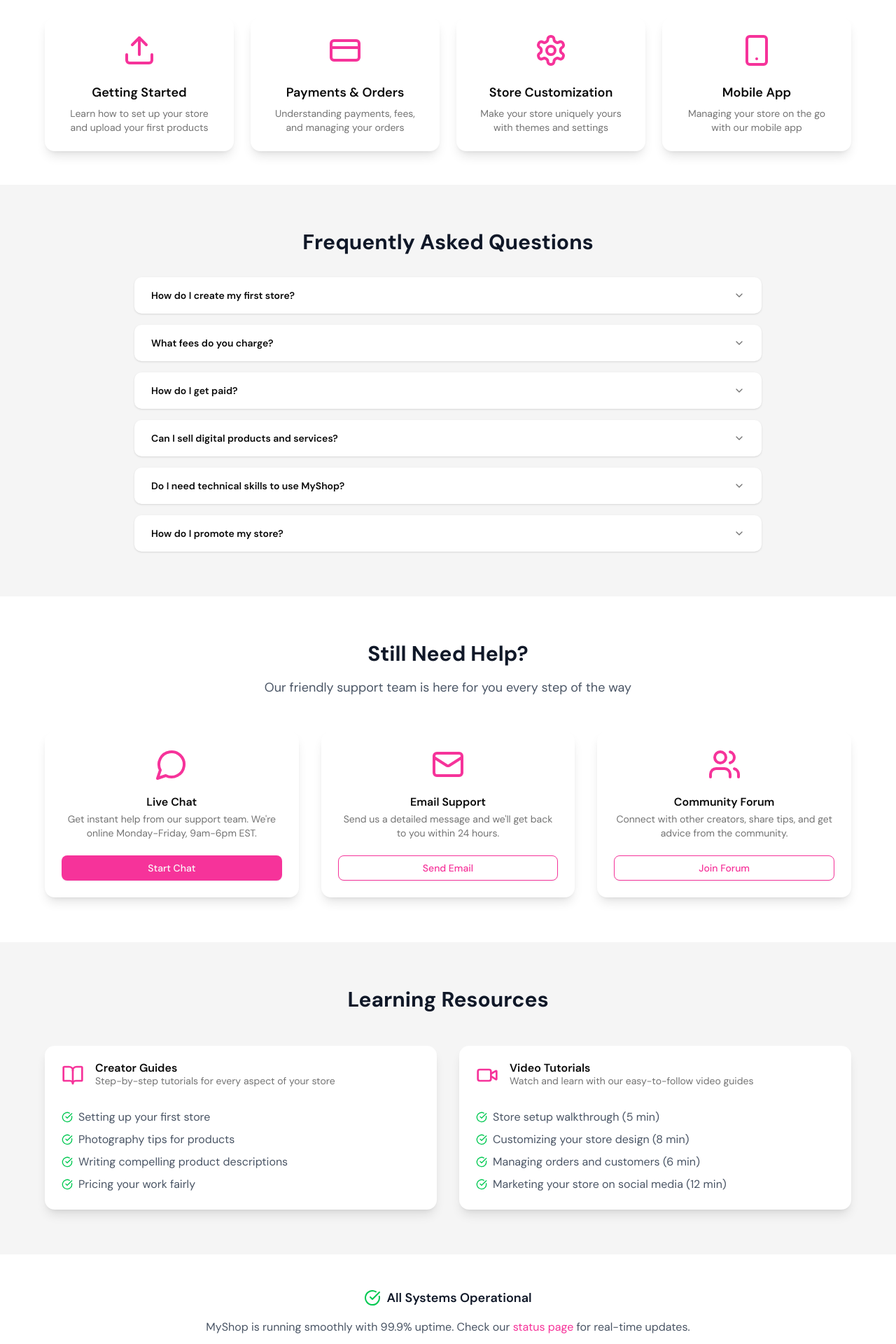
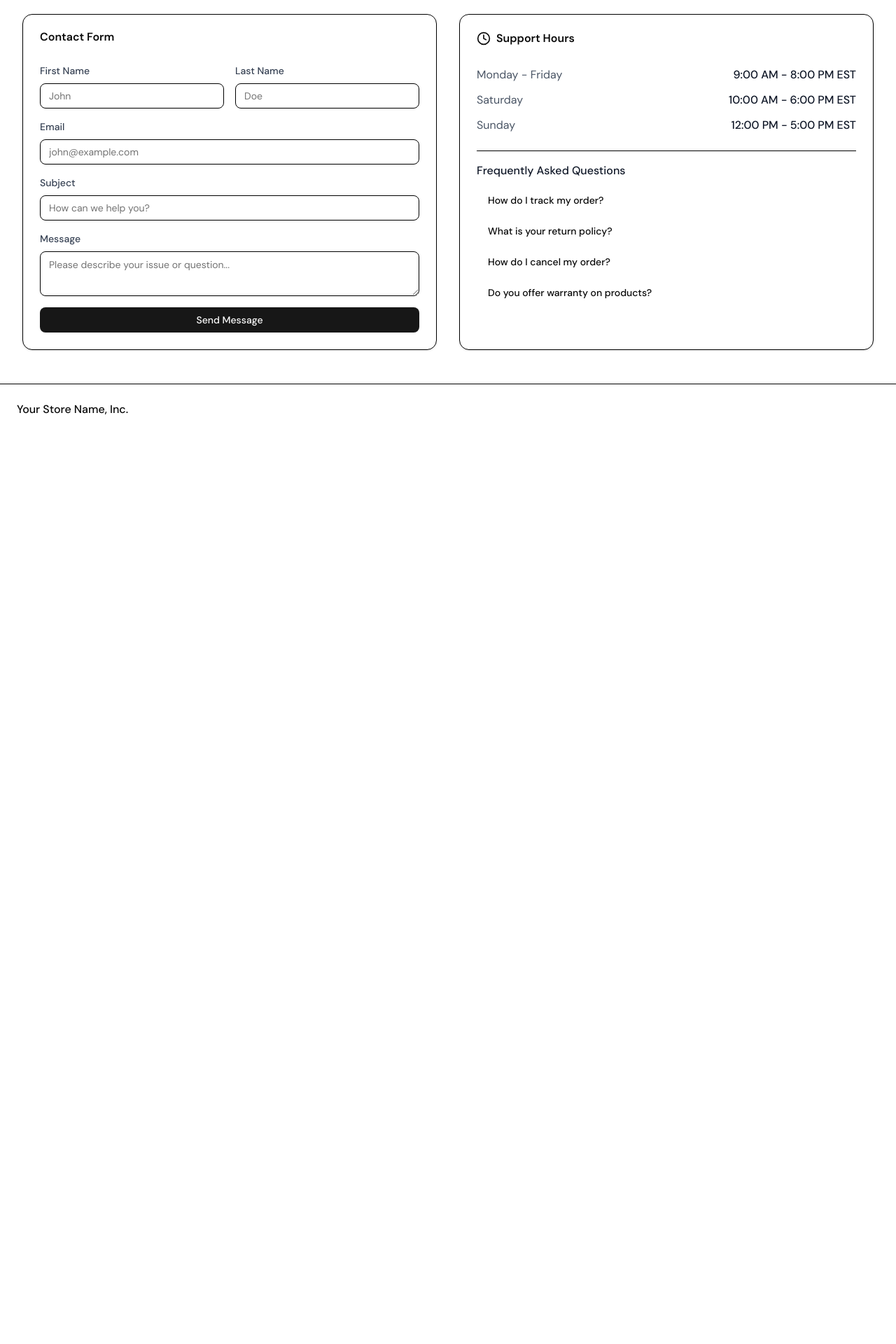
Before and after one commit to ZohaibManzoor00/full-stack-temp-t3-with-clerk, a Next.js app: page /contact in a window 1280 px wide. Shown: the part 560-2480 px from the top of the page at 70% size. After the commit the page ends 1181 px from the top, so only its background shows below. Built offline with nearby package versions, Linux system fonts and the light colour scheme.

Commit message:
suppor page update

```diff
--- a/src/app/(SEO Pages)/contact/page.tsx
+++ b/src/app/(SEO Pages)/contact/page.tsx
@@ -1,379 +1,148 @@
-import Link from "next/link";
 
-import { Button } from "@/components/ui/button";
-import {
-  Card,
-  CardDescription,
-  CardHeader,
-  CardTitle,
-  CardContent,
-} from "@/components/ui/card";
-import { Input } from "@/components/ui/input";
-import { Badge } from "@/components/ui/badge";
-import {
-  Accordion,
-  AccordionContent,
-  AccordionItem,
-  AccordionTrigger,
-} from "@/components/ui/accordion";
-import {
-  Search,
-  MessageCircle,
-  Mail,
-  BookOpen,
-  Users,
-  Video,
-  Upload,
-  CreditCard,
-  Settings,
-  Smartphone,
-  CheckCircle,
-} from "lucide-react";
+import { Card, CardContent, CardHeader, CardTitle } from "@/components/ui/card"
+import { Button } from "@/components/ui/button"
+import { Input } from "@/components/ui/input"
+import { Textarea } from "@/components/ui/textarea"
+import { MessageCircle, Phone, Mail, Clock } from "lucide-react"
 
 export default function SupportPage() {
   return (
-    <div className="min-h-screen bg-secondary">
-      {/* Hero Section */}
-      <section className="py-16 px-4 sm:px-6 lg:px-8">
-        <div className="max-w-4xl mx-auto text-center">
-          <Badge variant="secondary" className="mb-4">
-            Help & Support
-          </Badge>
-          <h1 className="text-4xl md:text-5xl font-bold text-gray-900 mb-6">
-            {`We're Here to Help You Succeed`}
-          </h1>
-          <p className="text-xl text-gray-600 mb-8 max-w-2xl mx-auto">
-            {`Whether you're just getting started or looking to grow your store,
-            our support team and community are here to guide you every step of
-            the way.`}
-          </p>
-
-          {/* Search Bar */}
-          <div className="relative max-w-2xl mx-auto">
-            <Search className="absolute left-4 top-1/2 transform -translate-y-1/2 text-gray-400 h-5 w-5" />
-            <Input
-              placeholder="Search for help articles, tutorials, or common questions..."
-              className="pl-12 py-4 text-lg border-2 border-gray-200 focus:border-pink-500"
-            />
-          </div>
-        </div>
-      </section>
-
-      {/* Quick Help Cards */}
-      <section className="py-12 px-4 sm:px-6 lg:px-8 bg-white">
-        <div className="max-w-6xl mx-auto">
-          <h2 className="text-2xl font-bold text-gray-900 mb-8 text-center">
-            Popular Help Topics
-          </h2>
-          <div className="grid md:grid-cols-2 lg:grid-cols-4 gap-6">
-            <Card className="border-0 shadow-lg hover:shadow-xl transition-shadow cursor-pointer">
-              <CardHeader className="text-center">
-                <Upload className="h-12 w-12 text-pink-500 mx-auto mb-4" />
-                <CardTitle className="text-lg">Getting Started</CardTitle>
-                <CardDescription>
-                  Learn how to set up your store and upload your first products
-                </CardDescription>
-              </CardHeader>
-            </Card>
-
-            <Card className="border-0 shadow-lg hover:shadow-xl transition-shadow cursor-pointer">
-              <CardHeader className="text-center">
-                <CreditCard className="h-12 w-12 text-pink-500 mx-auto mb-4" />
-                <CardTitle className="text-lg">Payments & Orders</CardTitle>
-                <CardDescription>
-                  Understanding payments, fees, and managing your orders
-                </CardDescription>
-              </CardHeader>
-            </Card>
-
-            <Card className="border-0 shadow-lg hover:shadow-xl transition-shadow cursor-pointer">
-              <CardHeader className="text-center">
-                <Settings className="h-12 w-12 text-pink-500 mx-auto mb-4" />
-                <CardTitle className="text-lg">Store Customization</CardTitle>
-                <CardDescription>
-                  Make your store uniquely yours with themes and settings
-                </CardDescription>
-              </CardHeader>
-            </Card>
-
-            <Card className="border-0 shadow-lg hover:shadow-xl transition-shadow cursor-pointer">
-              <CardHeader className="text-center">
-                <Smartphone className="h-12 w-12 text-pink-500 mx-auto mb-4" />
-                <CardTitle className="text-lg">Mobile App</CardTitle>
-                <CardDescription>
-                  Managing your store on the go with our mobile app
-                </CardDescription>
-              </CardHeader>
-            </Card>
-          </div>
-        </div>
-      </section>
-
-      {/* FAQ Section */}
-      <section className="py-16 px-4 sm:px-6 lg:px-8">
-        <div className="max-w-4xl mx-auto">
-          <h2 className="text-3xl font-bold text-gray-900 mb-8 text-center">
-            Frequently Asked Questions
-          </h2>
-
-          <Accordion type="single" collapsible className="space-y-4">
-            <AccordionItem
-              value="item-1"
-              className="bg-white rounded-lg shadow-sm border-0"
-            >
-              <AccordionTrigger className="px-6 py-4 text-left font-semibold">
-                How do I create my first store?
-              </AccordionTrigger>
-              <AccordionContent className="px-6 pb-4 text-gray-600">
-                {`Creating your store is super easy! Just sign up for a free
-                account, choose a beautiful template that matches your style,
-                and start adding your products. Our step-by-step guide will walk
-                you through everything, and you can have your store live in
-                under 30 minutes.`}
-              </AccordionContent>
-            </AccordionItem>
-
-            <AccordionItem
-              value="item-2"
-              className="bg-white rounded-lg shadow-sm border-0"
-            >
-              <AccordionTrigger className="px-6 py-4 text-left font-semibold">
-                What fees do you charge?
-              </AccordionTrigger>
-              <AccordionContent className="px-6 pb-4 text-gray-600">
-                {`We believe in keeping things simple and fair. We only charge a
-                small 3% transaction fee when you make a sale - no monthly fees,
-                no setup costs, no hidden charges. You only pay when you earn,
-                which means we're invested in your success!`}
-              </AccordionContent>
-            </AccordionItem>
-
-            <AccordionItem
-              value="item-3"
-              className="bg-white rounded-lg shadow-sm border-0"
-            >
-              <AccordionTrigger className="px-6 py-4 text-left font-semibold">
-                How do I get paid?
-              </AccordionTrigger>
-              <AccordionContent className="px-6 pb-4 text-gray-600">
-                {`Payments are automatically transferred to your bank account or
-                PayPal every week. We handle all the payment processing
-                securely, so you don't have to worry about the technical stuff.
-                You'll get detailed reports of all your sales and earnings.`}
-              </AccordionContent>
-            </AccordionItem>
-
-            <AccordionItem
-              value="item-4"
-              className="bg-white rounded-lg shadow-sm border-0"
-            >
-              <AccordionTrigger className="px-6 py-4 text-left font-semibold">
-                Can I sell digital products and services?
-              </AccordionTrigger>
-              <AccordionContent className="px-6 pb-4 text-gray-600">
-                {`Whether you're selling physical handmade items, digital
-                downloads like art prints or courses, or offering services like
-                coaching or consultations - MyShop supports it all. We have
-                special tools for digital delivery and booking services.`}
-              </AccordionContent>
-            </AccordionItem>
-
-            <AccordionItem
-              value="item-5"
-              className="bg-white rounded-lg shadow-sm border-0"
-            >
-              <AccordionTrigger className="px-6 py-4 text-left font-semibold">
-                Do I need technical skills to use MyShop?
-              </AccordionTrigger>
-              <AccordionContent className="px-6 pb-4 text-gray-600">
-                {`Not at all! We've designed MyShop to be as easy as posting on
-                social media. If you can upload a photo and write a description,
-                you can create a beautiful store. Our drag-and-drop tools and
-                pre-made templates make everything simple and intuitive.`}
-              </AccordionContent>
-            </AccordionItem>
-
-            <AccordionItem
-              value="item-6"
-              className="bg-white rounded-lg shadow-sm border-0"
-            >
-              <AccordionTrigger className="px-6 py-4 text-left font-semibold">
-                How do I promote my store?
-              </AccordionTrigger>
-              <AccordionContent className="px-6 pb-4 text-gray-600">
-                {`We provide lots of tools to help you share your store! You get a
-                beautiful, shareable link for social media, built-in SEO to help
-                people find you on Google, and access to our creator community
-                where you can cross-promote with other makers. We also have
-                guides on social media marketing written specifically for
-                creators.`}
-              </AccordionContent>
-            </AccordionItem>
-          </Accordion>
-        </div>
-      </section>
-
-      {/* Contact Support */}
-      <section className="py-16 px-4 sm:px-6 lg:px-8 bg-white">
-        <div className="max-w-6xl mx-auto">
+    <div>
+      <div className="max-w-7xl mx-auto px-4 sm:px-6 lg:px-8 py-12">
         <div className="text-center mb-12">
-            <h2 className="text-3xl font-bold text-gray-900 mb-4">
-              Still Need Help?
-            </h2>
-            <p className="text-lg text-gray-600">
-              Our friendly support team is here for you every step of the way
+          <h1 className="text-3xl font-bold text-gray-900 dark:text-white mb-4">Customer Support</h1>
+          <p className="text-lg text-gray-600 dark:text-gray-400">
+            We're here to help! Get in touch with our support team for any questions or assistance.
           </p>
         </div>
 
-          <div className="grid md:grid-cols-3 gap-8">
-            <Card className="border-0 shadow-lg text-center">
+        <div className="grid lg:grid-cols-3 gap-8 mb-12">
+          <Card className="text-center">
             <CardHeader>
-                <MessageCircle className="h-12 w-12 text-pink-500 mx-auto mb-4" />
+              <div className="bg-blue-100 dark:bg-blue-900 w-16 h-16 rounded-full flex items-center justify-center mx-auto mb-4">
+                <MessageCircle className="h-8 w-8 text-blue-600 dark:text-blue-400" />
+              </div>
               <CardTitle>Live Chat</CardTitle>
-                <CardDescription className="mb-4">
-                  {`Get instant help from our support team. We're online
-                  Monday-Friday, 9am-6pm EST.`}
-                </CardDescription>
-                <Button className="bg-pink-500 hover:bg-pink-700">
-                  Start Chat
-                </Button>
-              </CardHeader>
-            </Card>
-
-            <Card className="border-0 shadow-lg text-center">
-              <CardHeader>
-                <Mail className="h-12 w-12 text-pink-500 mx-auto mb-4" />
-                <CardTitle>Email Support</CardTitle>
-                <CardDescription className="mb-4">
-                  {`Send us a detailed message and we'll get back to you within 24
-                  hours.`}
-                </CardDescription>
-                <Button
-                  variant="outline"
-                  className="border-pink-500 text-pink-500 hover:bg-pink-50"
-                >
-                  Send Email
-                </Button>
-              </CardHeader>
-            </Card>
-
-            <Card className="border-0 shadow-lg text-center">
-              <CardHeader>
-                <Users className="h-12 w-12 text-pink-500 mx-auto mb-4" />
-                <CardTitle>Community Forum</CardTitle>
-                <CardDescription className="mb-4">
-                  Connect with other creators, share tips, and get advice from
-                  the community.
-                </CardDescription>
-                <Button
-                  variant="outline"
-                  className="border-pink-500 text-pink-500 hover:bg-pink-50"
-                >
-                  Join Forum
-                </Button>
-              </CardHeader>
-            </Card>
-          </div>
-        </div>
-      </section>
-
-      {/* Resources */}
-      <section className="py-16 px-4 sm:px-6 lg:px-8">
-        <div className="max-w-6xl mx-auto">
-          <h2 className="text-3xl font-bold text-gray-900 mb-12 text-center">
-            Learning Resources
-          </h2>
-
-          <div className="grid md:grid-cols-2 gap-8">
-            <Card className="border-0 shadow-lg">
-              <CardHeader>
-                <div className="flex items-center space-x-4">
-                  <BookOpen className="h-8 w-8 text-pink-500" />
-                  <div>
-                    <CardTitle>Creator Guides</CardTitle>
-                    <CardDescription>
-                      Step-by-step tutorials for every aspect of your store
-                    </CardDescription>
-                  </div>
-                </div>
             </CardHeader>
             <CardContent>
-                <ul className="space-y-2 text-gray-600">
-                  <li className="flex items-center space-x-2">
-                    <CheckCircle className="h-4 w-4 text-green-500" />
-                    <span>Setting up your first store</span>
-                  </li>
-                  <li className="flex items-center space-x-2">
-                    <CheckCircle className="h-4 w-4 text-green-500" />
-                    <span>Photography tips for products</span>
-                  </li>
-                  <li className="flex items-center space-x-2">
-                    <CheckCircle className="h-4 w-4 text-green-500" />
-                    <span>Writing compelling product descriptions</span>
-                  </li>
-                  <li className="flex items-center space-x-2">
-                    <CheckCircle className="h-4 w-4 text-green-500" />
-                    <span>Pricing your work fairly</span>
-                  </li>
-                </ul>
+              <p className="text-gray-600 dark:text-gray-400 mb-4">
+                Get instant help from our support team through live chat.
+              </p>
+              <Button className="w-full">Start Chat</Button>
             </CardContent>
           </Card>
 
-            <Card className="border-0 shadow-lg">
+          <Card className="text-center">
             <CardHeader>
-                <div className="flex items-center space-x-4">
-                  <Video className="h-8 w-8 text-pink-500" />
+              <div className="bg-green-100 dark:bg-green-900 w-16 h-16 rounded-full flex items-center justify-center mx-auto mb-4">
+                <Phone className="h-8 w-8 text-green-600 dark:text-green-400" />
+              </div>
+              <CardTitle>Phone Support</CardTitle>
+            </CardHeader>
+            <CardContent>
+              <p className="text-gray-600 dark:text-gray-400 mb-4">
+                Call us directly for immediate assistance with your order or product.
+              </p>
+              <Button variant="outline" className="w-full">
+                1-800-TECH-HELP
+              </Button>
+            </CardContent>
+          </Card>
+
+          <Card className="text-center">
+            <CardHeader>
+              <div className="bg-purple-100 dark:bg-purple-900 w-16 h-16 rounded-full flex items-center justify-center mx-auto mb-4">
+                <Mail className="h-8 w-8 text-purple-600 dark:text-purple-400" />
+              </div>
+              <CardTitle>Email Support</CardTitle>
+            </CardHeader>
+            <CardContent>
+              <p className="text-gray-600 dark:text-gray-400 mb-4">
+                Send us an email and we'll get back to you within 24 hours.
+              </p>
+              <Button variant="outline" className="w-full">
+                support@techhaven.com
+              </Button>
+            </CardContent>
+          </Card>
+        </div>
+
+        <div className="grid lg:grid-cols-2 gap-8">
+          <Card>
+            <CardHeader>
+              <CardTitle>Contact Form</CardTitle>
+            </CardHeader>
+            <CardContent className="space-y-4">
+              <div className="grid grid-cols-2 gap-4">
                 <div>
-                    <CardTitle>Video Tutorials</CardTitle>
-                    <CardDescription>
-                      Watch and learn with our easy-to-follow video guides
-                    </CardDescription>
+                  <label className="block text-sm font-medium mb-2 text-gray-700 dark:text-gray-300">First Name</label>
+                  <Input placeholder="John" />
+                </div>
+                <div>
+                  <label className="block text-sm font-medium mb-2 text-gray-700 dark:text-gray-300">Last Name</label>
+                  <Input placeholder="Doe" />
                 </div>
               </div>
+              <div>
+                <label className="block text-sm font-medium mb-2 text-gray-700 dark:text-gray-300">Email</label>
+                <Input type="email" placeholder="john@example.com" />
+              </div>
+              <div>
+                <label className="block text-sm font-medium mb-2 text-gray-700 dark:text-gray-300">Subject</label>
+                <Input placeholder="How can we help you?" />
+              </div>
+              <div>
+                <label className="block text-sm font-medium mb-2 text-gray-700 dark:text-gray-300">Message</label>
+                <Textarea placeholder="Please describe your issue or question..." rows={4} />
+              </div>
+              <Button className="w-full">Send Message</Button>
+            </CardContent>
+          </Card>
+
+          <Card>
+            <CardHeader>
+              <CardTitle className="flex items-center gap-2">
+                <Clock className="h-5 w-5" />
+                Support Hours
+              </CardTitle>
             </CardHeader>
-              <CardContent>
-                <ul className="space-y-2 text-gray-600">
-                  <li className="flex items-center space-x-2">
-                    <CheckCircle className="h-4 w-4 text-green-500" />
-                    <span>Store setup walkthrough (5 min)</span>
-                  </li>
-                  <li className="flex items-center space-x-2">
-                    <CheckCircle className="h-4 w-4 text-green-500" />
-                    <span>Customizing your store design (8 min)</span>
-                  </li>
-                  <li className="flex items-center space-x-2">
-                    <CheckCircle className="h-4 w-4 text-green-500" />
-                    <span>Managing orders and customers (6 min)</span>
-                  </li>
-                  <li className="flex items-center space-x-2">
-                    <CheckCircle className="h-4 w-4 text-green-500" />
-                    <span>Marketing your store on social media (12 min)</span>
-                  </li>
-                </ul>
+            <CardContent className="space-y-4">
+              <div className="space-y-3">
+                <div className="flex justify-between">
+                  <span className="text-gray-600 dark:text-gray-400">Monday - Friday</span>
+                  <span className="font-medium text-gray-900 dark:text-white">9:00 AM - 8:00 PM EST</span>
+                </div>
+                <div className="flex justify-between">
+                  <span className="text-gray-600 dark:text-gray-400">Saturday</span>
+                  <span className="font-medium text-gray-900 dark:text-white">10:00 AM - 6:00 PM EST</span>
+                </div>
+                <div className="flex justify-between">
+                  <span className="text-gray-600 dark:text-gray-400">Sunday</span>
+                  <span className="font-medium text-gray-900 dark:text-white">12:00 PM - 5:00 PM EST</span>
+                </div>
+              </div>
+
+              <div className="border-t pt-4 mt-6">
+                <h4 className="font-medium mb-3 text-gray-900 dark:text-white">Frequently Asked Questions</h4>
+                <div className="space-y-2">
+                  <Button variant="ghost" className="w-full justify-start text-left">
+                    How do I track my order?
+                  </Button>
+                  <Button variant="ghost" className="w-full justify-start text-left">
+                    What is your return policy?
+                  </Button>
+                  <Button variant="ghost" className="w-full justify-start text-left">
+                    How do I cancel my order?
+                  </Button>
+                  <Button variant="ghost" className="w-full justify-start text-left">
+                    Do you offer warranty on products?
+                  </Button>
+                </div>
+              </div>
             </CardContent>
           </Card>
         </div>
       </div>
-      </section>
-
-      {/* Status */}
-      <section className="py-12 px-4 sm:px-6 lg:px-8 bg-white">
-        <div className="max-w-4xl mx-auto text-center">
-          <div className="flex items-center justify-center space-x-2 mb-4">
-            <CheckCircle className="h-6 w-6 text-green-500" />
-            <span className="text-lg font-semibold text-gray-900">
-              All Systems Operational
-            </span>
     </div>
-          <p className="text-gray-600">
-            MyShop is running smoothly with 99.9% uptime. Check our{" "}
-            <Link href="/status" className="text-pink-500 hover:underline">
-              status page
-            </Link>{" "}
-            for real-time updates.
-          </p>
-        </div>
-      </section>
-    </div>
-  );
+  )
 }
```
Lines whose indentation alone changed are shown as unchanged.
